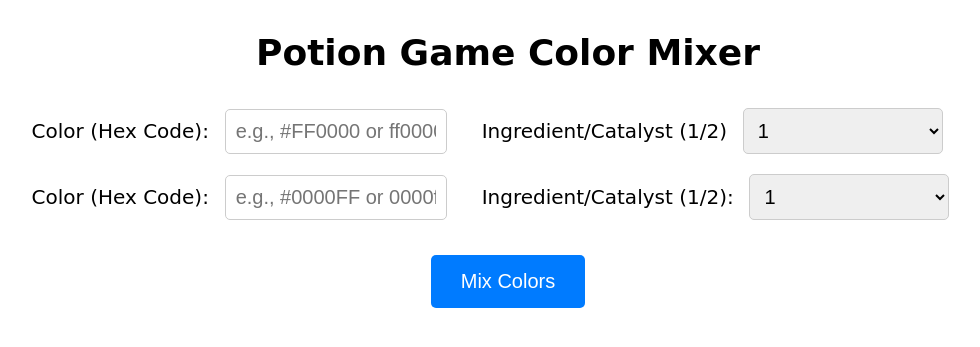
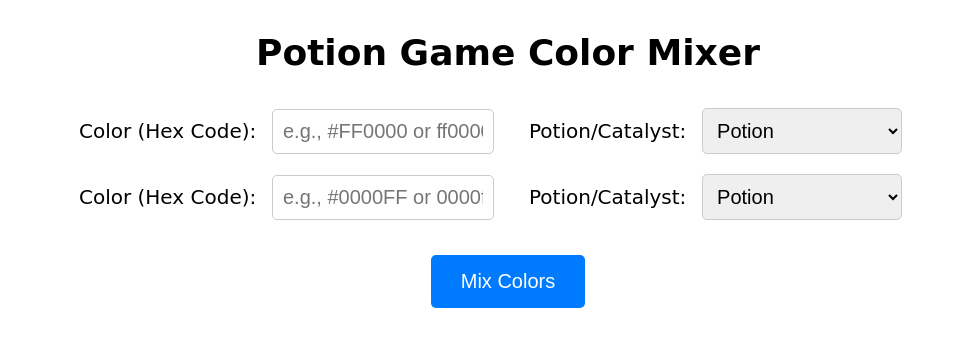
Before and after one commit to Mcray3000/Potion_Color_mixer, a Flask app: page / in a window 1280 px wide. Shown: the top 347 px of the page, without its empty margins (132-1112 px from the left). Run offline with Flask 3, Linux system fonts and the light colour scheme.

Commit message:
style: Update Ingredient Name to F

```diff
--- a/templates/index.html
+++ b/templates/index.html
@@ -86,10 +86,10 @@
                 <input type="text" id="color1" name="color1" placeholder="e.g., #FF0000 or ff0000" required>
             </div>
             <div class="input-group">
-                <label for="weight1">Ingredient/Catalyst (1/2)</label>
+                <label for="weight1">Potion/Catalyst:</label>
                 <select id="weight1" name="weight1" required>
-                    <option value="1">1</option>
-                    <option value="2">2</option>
+                    <option value="1">Potion</option>
+                    <option value="2">Catalyst</option>
                 </select>
             </div>
         </div>
@@ -100,10 +100,10 @@
                 <input type="text" id="color2" name="color2" placeholder="e.g., #0000FF or 0000ff" required>
             </div>
             <div class="input-group">
-                <label for="weight2">Ingredient/Catalyst (1/2):</label>
+                <label for="weight2">Potion/Catalyst:</label>
                 <select id="weight2" name="weight2" required>
-                    <option value="1">1</option>
-                    <option value="2">2</option>
+                    <option value="1">Potion</option>
+                    <option value="2">Catalyst</option>
                 </select>
             </div>
         </div>
```
